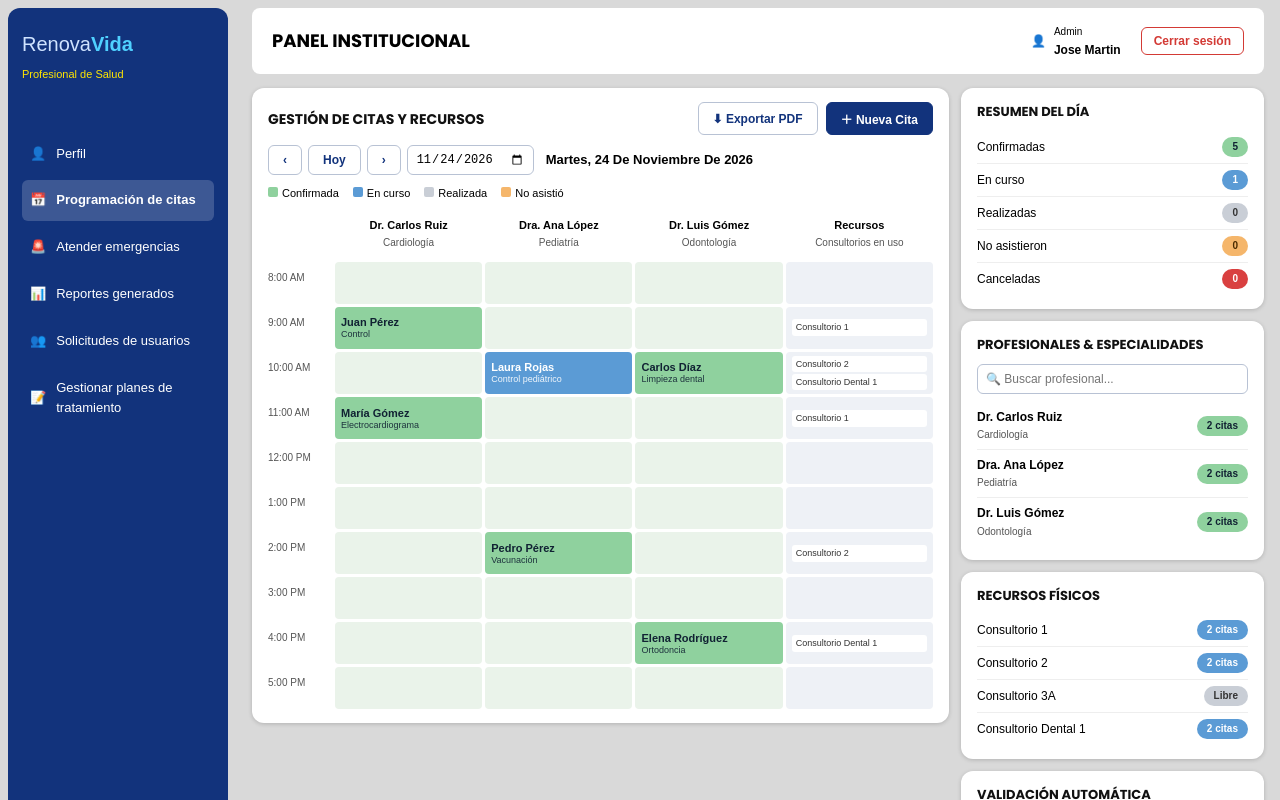
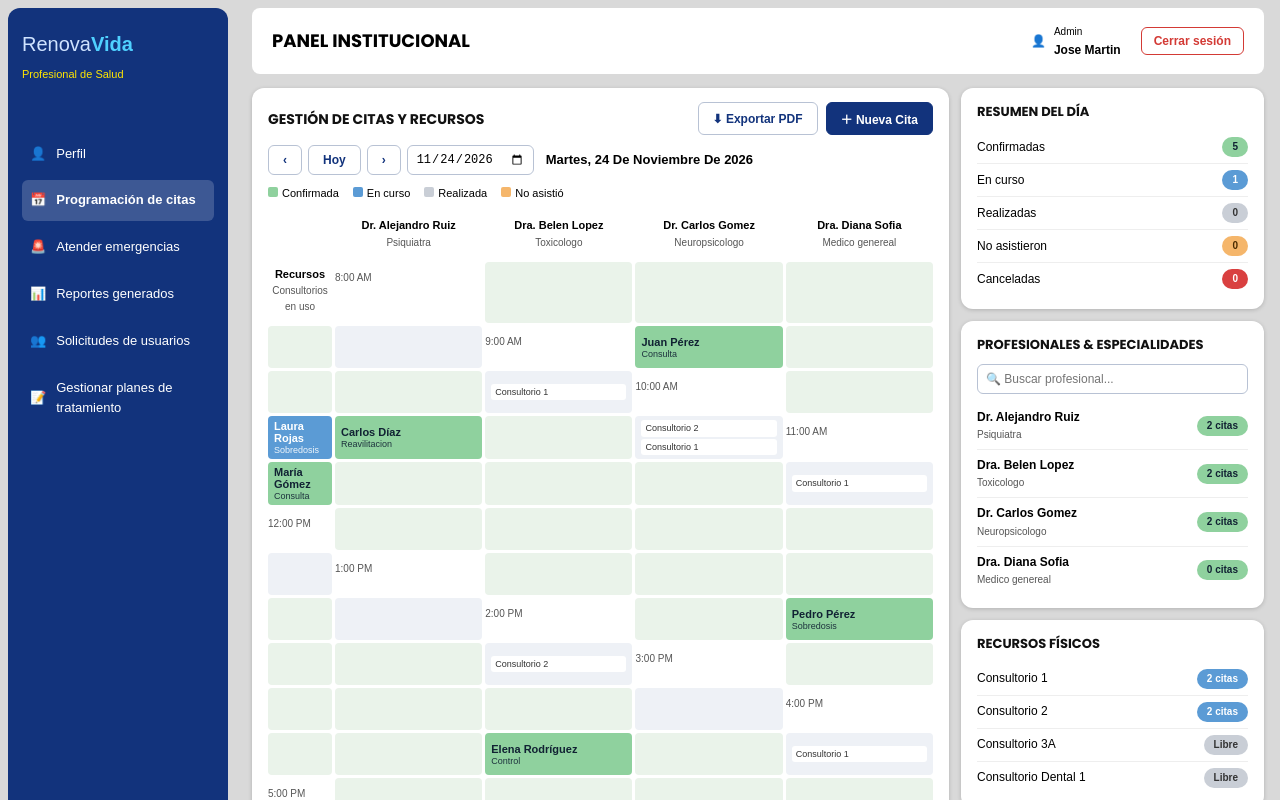
Before and after one commit to santiagoimbachi5-afk/RenovaVida, a React (Vite) app in the folder RenovaVida/: page /profesional/citas in a window 1280 px wide. Shown: the top 800 px of the page. Built offline with nearby package versions, Linux system fonts and the light colour scheme.

Commit message:
Update ProgramacionCitas.jsx

```diff
--- a/RenovaVida/src/pages/profesional/ProgramacionCitas.jsx
+++ b/RenovaVida/src/pages/profesional/ProgramacionCitas.jsx
@@ -11,9 +11,10 @@ const horas = [
 ];
 
 const profesionales = [
-  { id: 1, nombre: "Dr. Carlos Ruiz", especialidad: "Cardiología" },
-  { id: 2, nombre: "Dra. Ana López", especialidad: "Pediatría" },
-  { id: 3, nombre: "Dr. Luis Gómez", especialidad: "Odontología" },
+  { id: 1, nombre: "Dr. Alejandro Ruiz", especialidad: "Psiquiatra" },
+  { id: 2, nombre: "Dra. Belen Lopez", especialidad: "Toxicologo" },
+  { id: 3, nombre: "Dr. Carlos Gomez", especialidad: "Neuropsicologo" },
+  { id: 4, nombre: "Dra. Diana Sofia", especialidad: "Medico genereal" },
 ];
 
 const consultorios = ["Consultorio 1", "Consultorio 2", "Consultorio 3A", "Consultorio Dental 1"];
@@ -56,12 +57,12 @@ const HOY = aISO(new Date());
 
 /* ================= Citas de ejemplo (luego vendrán de la base de datos) ================= */
 const citasIniciales = [
-  { id: 1, fecha: HOY, hora: "9:00 AM", profesionalId: 1, paciente: "Juan Pérez", motivo: "Control", consultorio: "Consultorio 1", estado: "Confirmada" },
-  { id: 2, fecha: HOY, hora: "11:00 AM", profesionalId: 1, paciente: "María Gómez", motivo: "Electrocardiograma", consultorio: "Consultorio 1", estado: "Confirmada" },
-  { id: 3, fecha: HOY, hora: "10:00 AM", profesionalId: 2, paciente: "Laura Rojas", motivo: "Control pediátrico", consultorio: "Consultorio 2", estado: "En curso" },
-  { id: 4, fecha: HOY, hora: "2:00 PM", profesionalId: 2, paciente: "Pedro Pérez", motivo: "Vacunación", consultorio: "Consultorio 2", estado: "Confirmada" },
-  { id: 5, fecha: HOY, hora: "10:00 AM", profesionalId: 3, paciente: "Carlos Díaz", motivo: "Limpieza dental", consultorio: "Consultorio Dental 1", estado: "Confirmada" },
-  { id: 6, fecha: HOY, hora: "4:00 PM", profesionalId: 3, paciente: "Elena Rodríguez", motivo: "Ortodoncia", consultorio: "Consultorio Dental 1", estado: "Confirmada" },
+  { id: 1, fecha: HOY, hora: "9:00 AM", profesionalId: 1, paciente: "Juan Pérez", motivo: "Consulta ", consultorio: "Consultorio 1", estado: "Confirmada" },
+  { id: 2, fecha: HOY, hora: "11:00 AM", profesionalId: 1, paciente: "María Gómez", motivo: "Consulta", consultorio: "Consultorio 1", estado: "Confirmada" },
+  { id: 3, fecha: HOY, hora: "10:00 AM", profesionalId: 2, paciente: "Laura Rojas", motivo: " Sobredosis", consultorio: "Consultorio 2", estado: "En curso" },
+  { id: 4, fecha: HOY, hora: "2:00 PM", profesionalId: 2, paciente: "Pedro Pérez", motivo: "Sobredosis", consultorio: "Consultorio 2", estado: "Confirmada" },
+  { id: 5, fecha: HOY, hora: "10:00 AM", profesionalId: 3, paciente: "Carlos Díaz", motivo: "Reavilitacion", consultorio: "Consultorio  1", estado: "Confirmada" },
+  { id: 6, fecha: HOY, hora: "4:00 PM", profesionalId: 3, paciente: "Elena Rodríguez", motivo: "Control", consultorio: "Consultorio  1", estado: "Confirmada" },
 ];
 
 /* ================= Validación: ¿choca con otra cita? ================= */
@@ -160,7 +161,7 @@ function FormularioCita({ inicial, citas, onGuardar, onCancelar }) {
               name="motivo"
               value={datos.motivo}
               onChange={cambiar}
-              placeholder="Ej: Control, limpieza dental..."
+              placeholder="Ej: Control              ..."
             />
           </label>
 
```
